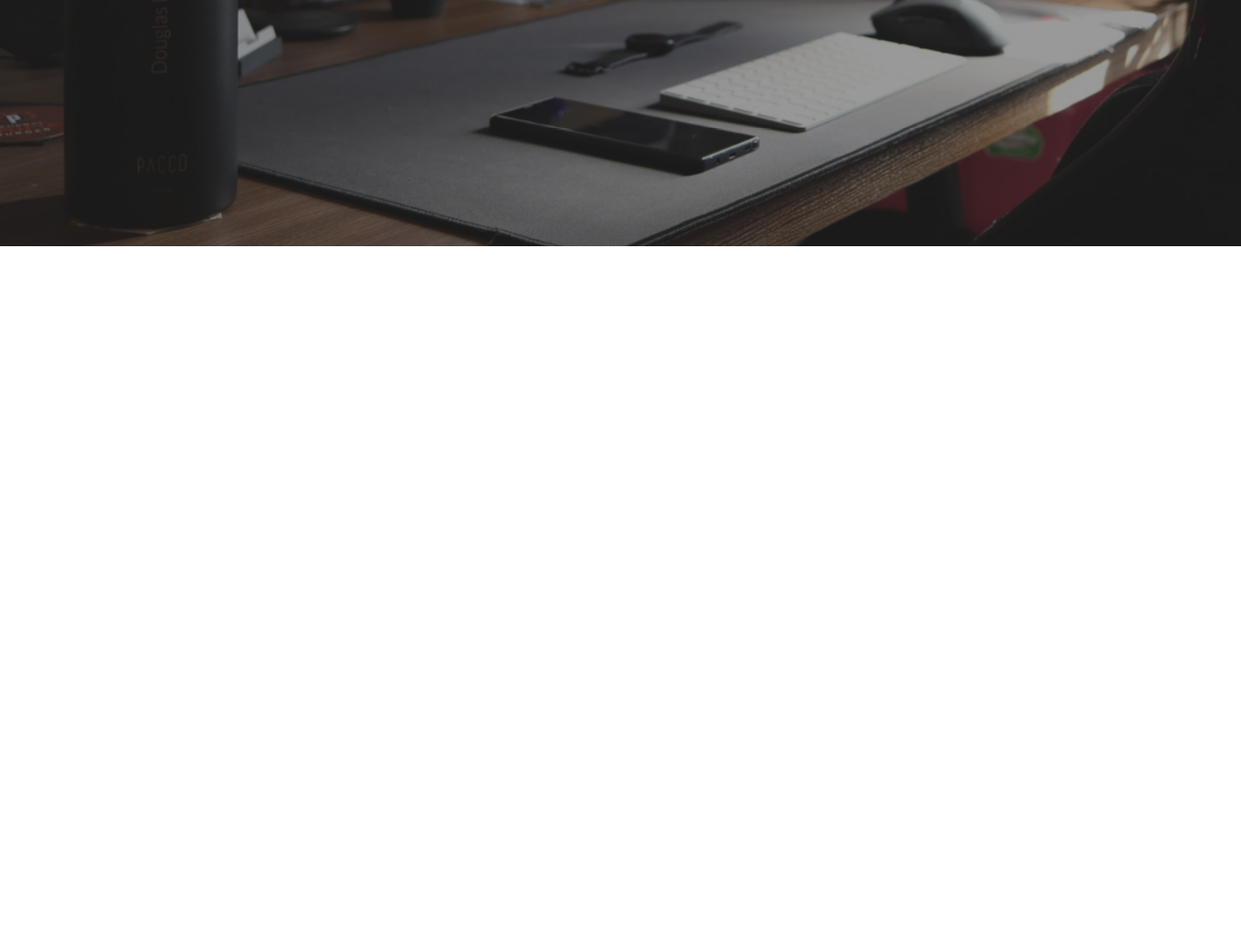
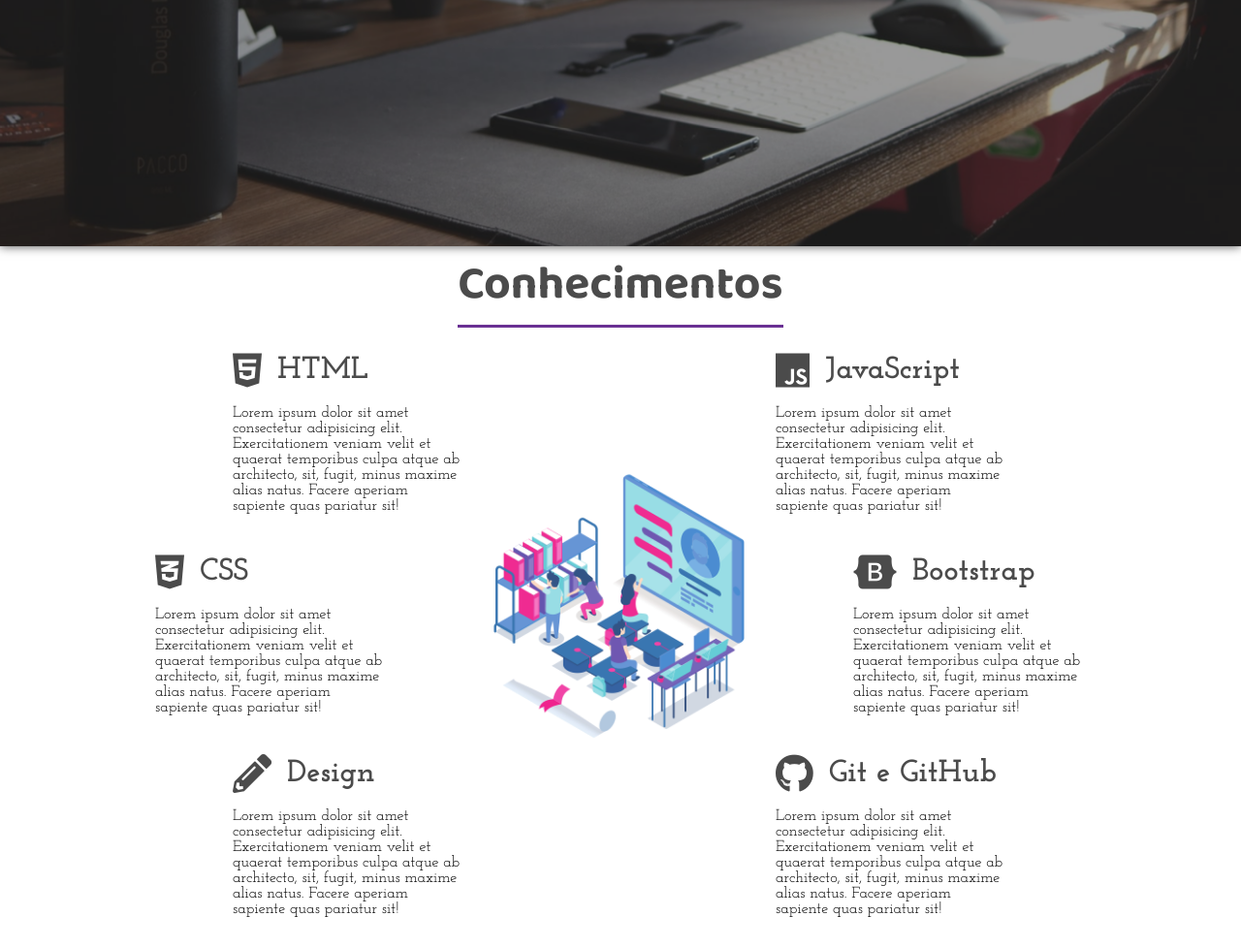
Before and after one commit to ViniciusNapolitano/Easiness-Process, a plain HTML site: page index.html in a window 1280 px wide. Shown: the part 546-1524 px from the top of the page at 97% size. Before the commit the page ends 800 px from the top, so only its background shows below. Drawn offline with Linux system fonts and the light colour scheme.

Commit message:
:package: section conhecimentos

```diff
--- a/index.html
+++ b/index.html
@@ -32,7 +32,7 @@
             </div>
         </header>
 
-        <div class="sidebar">
+        <aside class="sidebar">
             <nav>
                 <ul class="menu">
                     <li class="menu-item"><a href="#" class="menu-link">Home</a></li>
@@ -47,7 +47,72 @@
                 <a href="#"><i class="fab fa-whatsapp"></i></a>
                 <a href="#"><i class="far fa-envelope"></i></a>
             </div>
-        </div>
+        </aside>
+
+        <section class="sessao-conhecimento">
+            <div class="sessao-header">
+                <h1>Conhecimentos</h1>
+            </div>
+            <div class="conhecimentos">
+                <div class="conhecimento">
+                    <div class="conhecimento-header">
+                        <i class="fab fa-html5"></i>
+                        <h3>HTML</h3>
+                    </div>
+                    <div class="conhecimento-text">
+                        <p>Lorem ipsum dolor sit amet consectetur adipisicing elit. Exercitationem veniam velit et quaerat temporibus culpa atque ab architecto, sit, fugit, minus maxime alias natus. Facere aperiam sapiente quas pariatur sit!</p>
+                    </div>
+                </div>
+                <div class="conhecimento">
+                    <div class="conhecimento-header">
+                        <i class="fab fa-css3-alt"></i>
+                        <h3>CSS</h3>
+                    </div>
+                    <div class="conhecimento-text">
+                        <p>Lorem ipsum dolor sit amet consectetur adipisicing elit. Exercitationem veniam velit et quaerat temporibus culpa atque ab architecto, sit, fugit, minus maxime alias natus. Facere aperiam sapiente quas pariatur sit!</p>
+                    </div>
+                </div>
+                <div class="conhecimento">
+                    <div class="conhecimento-header">
+                        <i class="fas fa-pencil-alt"></i>
+                        <h3>Design</h3>
+                    </div>
+                    <div class="conhecimento-text">
+                        <p>Lorem ipsum dolor sit amet consectetur adipisicing elit. Exercitationem veniam velit et quaerat temporibus culpa atque ab architecto, sit, fugit, minus maxime alias natus. Facere aperiam sapiente quas pariatur sit!</p>
+                    </div>
+                </div>
+                <div class="conhecimento">
+                    <div class="conhecimento-header">
+                        <i class="fab fa-js"></i>
+                        <h3>JavaScript</h3>
+                    </div>
+                    <div class="conhecimento-text">
+                        <p>Lorem ipsum dolor sit amet consectetur adipisicing elit. Exercitationem veniam velit et quaerat temporibus culpa atque ab architecto, sit, fugit, minus maxime alias natus. Facere aperiam sapiente quas pariatur sit!</p>
+                    </div>
+                </div>
+                <div class="conhecimento">
+                    <div class="conhecimento-header">
+                        <i class="fab fa-bootstrap"></i>
+                        <h3>Bootstrap</h3>
+                    </div>
+                    <div class="conhecimento-text">
+                        <p>Lorem ipsum dolor sit amet consectetur adipisicing elit. Exercitationem veniam velit et quaerat temporibus culpa atque ab architecto, sit, fugit, minus maxime alias natus. Facere aperiam sapiente quas pariatur sit!</p>
+                    </div>
+                </div>
+                <div class="conhecimento">
+                    <div class="conhecimento-header">
+                        <i class="fab fa-github"></i>
+                        <h3>Git e GitHub</h3>
+                    </div>
+                    <div class="conhecimento-text">
+                        <p>Lorem ipsum dolor sit amet consectetur adipisicing elit. Exercitationem veniam velit et quaerat temporibus culpa atque ab architecto, sit, fugit, minus maxime alias natus. Facere aperiam sapiente quas pariatur sit!</p>
+                    </div>
+                </div>
+                <div class="conhecimento-img-wrapper">
+                    <img src="imagens/conhecimentos.png" alt="imagem conhecimento">
+                </div>
+            </div>
+        </section>
     </div>
 </body>
 
--- a/style.css
+++ b/style.css
@@ -95,6 +95,8 @@ header {
     height: 100vh;
     overflow: hidden;
     position: relative;
+    box-shadow:0px 0px 10px rgba(0, 0, 0, .7);
+
 }
 
 .img-wrapper {
@@ -193,6 +195,8 @@ header {
 
 .show-menu .sidebar {
     right: 0;
+    box-shadow: 0px 0px 15px rgba(0, 0, 0, .3);
+
 }
 
 .menu {
@@ -242,3 +246,90 @@ header {
 .social-media i:hover {
     background-color: #9b01af;
 }
+
+.conhecimentos {
+    display: grid;
+    grid-template-columns: repeat(16, 1fr);
+    grid-template-rows: repeat(6, 6rem);
+    row-gap: .5rem;
+}
+
+.conhecimento:nth-child(1) {
+    grid-column: 4 / 7;
+    grid-row: 1 / 3;
+}
+
+.conhecimento:nth-child(2) {
+    grid-column: 3 / 6;
+    grid-row: 3 / 5;
+}
+
+.conhecimento:nth-child(3) {
+    grid-column: 4 / 7;
+    grid-row: 5 / -1;
+}
+
+.conhecimento:nth-child(4) {
+    grid-column: 11 / 14;
+    grid-row: 1 / 3;
+}
+
+.conhecimento:nth-child(5) {
+    grid-column: 12 / 15;
+    grid-row: 3 / 5;
+}
+
+.conhecimento:nth-child(6) {
+    grid-column: 11 / 14;
+    grid-row: 5 / -1;
+}
+
+.sessao_conhecimentos {
+    background-color: #f5f5f5;
+}
+
+.sessao-header {
+    display: flex;
+    align-items: center;
+    justify-content: center;
+}
+
+.sessao-header h1 {
+    font-family: var(--font-primary);
+    font-size: 3rem;
+    color: #4b4b4b;
+    border-bottom: solid 3px #6a3093;
+    margin-bottom: 1.5rem;
+}
+
+.conhecimento-header {
+    display: flex;
+    align-items: center;
+    color: #4b4b4b;
+}
+
+.conhecimento-header i {
+    font-size: 2.5rem;
+}
+
+.conhecimento-header h3 {
+    font-family: var(--font-secundary);
+    font-size: 2rem;
+    padding-left: 1rem;
+}
+
+.conhecimento-text {
+    font-family: var(--font-secundary);
+    margin-top: 1rem;
+}
+
+.conhecimento-img-wrapper {
+    grid-column: 7 / 11;
+    grid-row: 2 / 6;
+    width: 100%;
+}
+
+.conhecimento-img-wrapper img {
+    object-fit: cover;
+    width: 100%;
+}
```
Also changed, not shown: imagens/conhecimentos.png (added).
